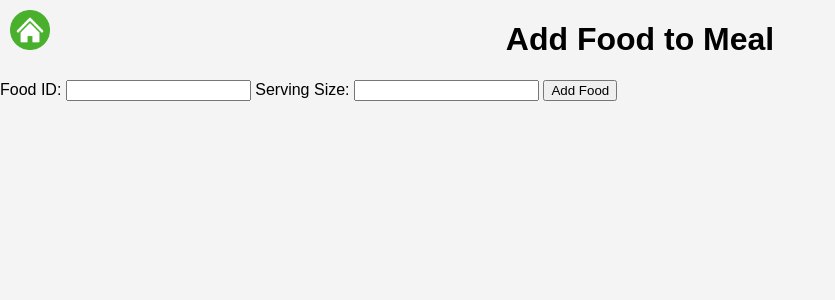
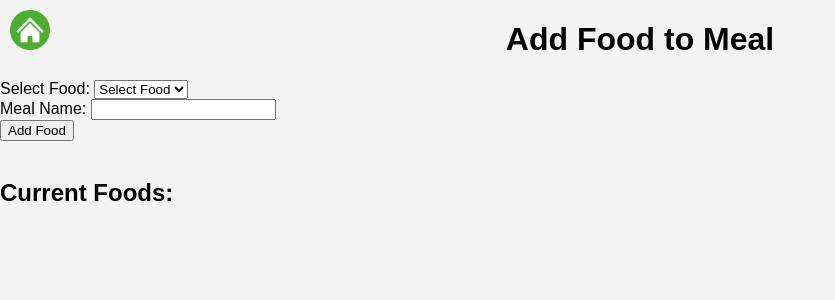
Before and after one commit to N090/4-th-Year-Project, a Flask app: page /add_food/1 in a window 1280 px wide. Shown: the top 300 px of the page, without its empty margins (0-835 px from the left). Run offline with Flask 3, Linux system fonts and the light colour scheme; data that the repository does not hold is empty.

Commit message:
Add files via upload

```diff
--- a/Webapp/app.py
+++ b/Webapp/app.py
@@ -451,44 +451,47 @@ def add_food(meal_id):
 @app.route('/add_food_to_meal/<int:meal_id>', methods=['POST'])
 def add_food_to_meal(meal_id):
     if request.method == 'POST':
-        # Retrieve data from the form
-        food_id = request.form['food_id']
-        serving_size = request.form['serving_size']
+        # Retrieve data from the form safely using get() method
+        food_id = request.form.get('food_id')
+        serving_size = request.form.get('serving_size')
+
+        # Check if food_id is None or empty
+        if not food_id:
+            return "Food ID is missing or invalid", 400
 
         # Perform any necessary validations
 
-        # Add the food to the meal in the database
-        meal = Meal.query.get_or_404(meal_id)
-        food = Food.query.get_or_404(food_id)
-        new_nutrition_program = NutritionProgram(meal_id=meal_id, food_id=food_id, serving_size=serving_size)
-        db.session.add(new_nutrition_program)
-        db.session.commit()
-
-        # Assuming you have a success message to display
-        return "Food added to the meal successfully!"
+        # Render the add_food.html template with the necessary parameters
+        return render_template('add_food.html', meal_id=meal_id, food_id=food_id, serving_size=serving_size)
 
     else:
         # Handle other HTTP methods if needed
         return "Method not allowed", 405  # Method Not Allowed error
 
+
 @app.route('/fetch_food')
 def fetch_food():
-    # Select all columns from the food table
-    foods = Food.query.with_entities(
-        Food.food_id,
-        Food.food_name,
-        Food.calories_serving,
-        Food.serving_size,
-        Food.carbs,
-        Food.fat,
-        Food.protein
-    ).all()
-    # Convert food data to JSON format
-    food_data = [{'food_id': food.food_id, 'food_name': food.food_name, 'calories_serving': food.calories_serving,
-                  'serving_size': food.serving_size, 'carbs': food.carbs, 'fat': food.fat, 'protein': food.protein}
-                 for food in foods]
-    # Return JSON response
+    foods = Food.query.all()
+    food_data = [{'food_id': food.food_id, 'food_name': food.food_name} for food in foods]
     return jsonify(food_data)
+
+@app.route('/fetch_food_details/<int:food_id>')
+def fetch_food_details(food_id):
+    food = Food.query.get(food_id)
+    if food:
+        food_details = {
+            'food_name': food.food_name,
+            'calories_serving': food.calories_serving,
+            'serving_size': food.serving_size,
+            'carbs': food.carbs,
+            'fat': food.fat,
+            'protein': food.protein
+        }
+        return jsonify(food_details)
+    else:
+        return jsonify({'error': 'Food not found'}), 404
+
+# Routes for adding food to meal
 
 @app.route('/fetch_meal')
 def fetch_meal():
--- a/Webapp/templates/add_food.html
+++ b/Webapp/templates/add_food.html
@@ -26,25 +26,43 @@
     <h1>Add Food to Meal</h1>
     <!-- Form for adding food -->
     <form id="addFoodForm" action="{{ url_for('add_food_to_meal', meal_id=meal_id) }}" method="post">
-        <!-- Add input fields for food_id and serving_size -->
-        <label for="food_id">Food ID:</label>
-        <input type="text" id="food_id" name="food_id">
+        <!-- Hidden input field for food_id -->
+        <input type="hidden" id="food_id" name="food_id">
 
-        <label for="serving_size">Serving Size:</label>
-        <input type="text" id="serving_size" name="serving_size">
+        <!-- Drop down menu for selecting food -->
+        <label for="food_name">Select Food:</label>
+        <select id="food_name" name="food_name" class="form-meal" onchange="fetchFoodDetails()">
+            <option value="">Select Food</option>
+            {% for food in foods %}
+            <option value="{{ food.food_id }}">{{ food.food_name }}</option>
+            {% endfor %}
+        </select><br>
+
+        <!-- Input field for meal name -->
+        <label for="meal_name">Meal Name:</label>
+        <input type="text" id="meal_name" name="meal_name" class="form-meal"><br>
 
         <!-- Add a submit button -->
         <button type="submit">Add Food</button>
     </form>
 
-    <!-- Placeholder for displaying food details -->
-    <div id="foodDetails"></div>
+    <!-- Display food details -->
+    <div id="foodDetails"></div><br>
+
+    <!-- Display current foods -->
+    <h2>Current Foods:</h2>
+    <ul>
+        {% for food in current_meal_foods %}
+        <li>{{ food.food_name }} - Serving Size: {{ food.serving_size }}</li>
+        {% endfor %}
+    </ul>
 
     <!-- JavaScript to fetch food details -->
     <script>
         function fetchFoodDetails() {
-            var foodId = document.getElementById("food_id").value;
-            fetch("/food_details/" + foodId)
+            var foodId = document.getElementById("food_name").value;  // Retrieve selected food ID
+            document.getElementById("food_id").value = foodId;  // Set the selected food ID in the hidden input field
+            fetch("/fetch_food_details/" + foodId)
                 .then(response => {
                     if (!response.ok) {
                         throw new Error('Network response was not ok');
@@ -52,16 +70,43 @@
                     return response.json();
                 })
                 .then(data => {
-                    // Display food details in a different way, for example:
-                    var foodDetails = "<p><strong>Name:</strong> " + data.name + "</p>";
-                    foodDetails += "<p><strong>Calories:</strong> " + data.calories + "</p>";
-                    foodDetails += "<p><strong>Protein:</strong> " + data.protein + "</p>";
-                    foodDetails += "<p><strong>Carbohydrates:</strong> " + data.carbohydrates + "</p>";
-                    foodDetails += "<p><strong>Fat:</strong> " + data.fat + "</p>";
-                    document.getElementById("foodDetails").innerHTML = foodDetails;
+                    // Check if data contains food details or an error
+                    if ('error' in data) {
+                        document.getElementById("foodDetails").innerHTML = "<p>" + data.error + "</p>";
+                    } else {
+                        // Display food details without showing food ID
+                        var foodDetails = "<p><strong>Name:</strong> " + data.food_name + "</p>";
+                        foodDetails += "<p><strong>Calories:</strong> " + data.calories_serving + "</p>";
+                        foodDetails += "<p><strong>Serving Size:</strong> " + data.serving_size + "</p>";
+                        foodDetails += "<p><strong>Carbs:</strong> " + data.carbs + "</p>";
+                        foodDetails += "<p><strong>Fat:</strong> " + data.fat + "</p>";
+                        foodDetails += "<p><strong>Protein:</strong> " + data.protein + "</p>";
+                        document.getElementById("foodDetails").innerHTML = foodDetails;
+                    }
                 })
                 .catch(error => console.error('Error fetching food details:', error));
         }
+
+        // Reload the same page with the same meal ID after form submission
+        document.getElementById("addFoodForm").addEventListener("submit", function(event) {
+            event.preventDefault(); // Prevent default form submission
+            var form = event.target;
+            var formData = new FormData(form);
+            var mealId = form.getAttribute("action").split("/").pop(); // Extract meal ID from form action
+            fetch(form.getAttribute("action"), {
+                method: "POST",
+                body: formData
+            })
+            .then(response => {
+                if (!response.ok) {
+                    throw new Error('Network response was not ok');
+                }
+                // Reload the page with the same meal ID
+                window.location.href = "/add_food_to_meal/" + mealId;
+            })
+            .catch(error => console.error('Error adding food:', error));
+        });
     </script>
+
 </body>
 </html>
```
